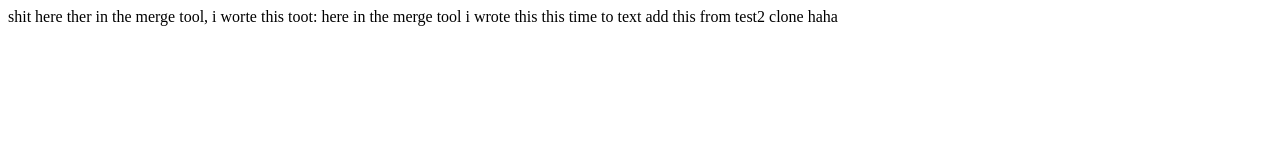
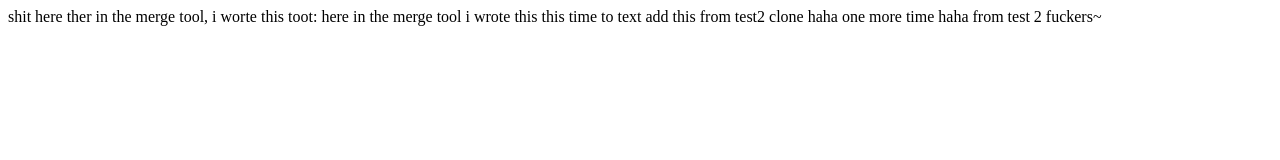
Before and after one commit to suhcrates-web/test2, a plain HTML site: page index.html in a window 1280 px wide. Drawn offline with Linux system fonts and the light colour scheme.

Commit message:
from test2 2

```diff
--- a/index.html
+++ b/index.html
@@ -10,4 +10,6 @@ this time to text add
 
 this from test2 clone haha
 
+one more time haha from test 2 fuckers~
+
 </html>
```
